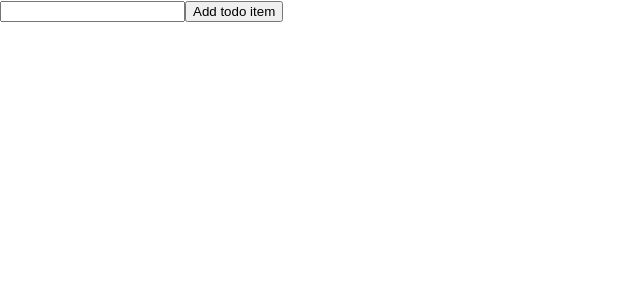
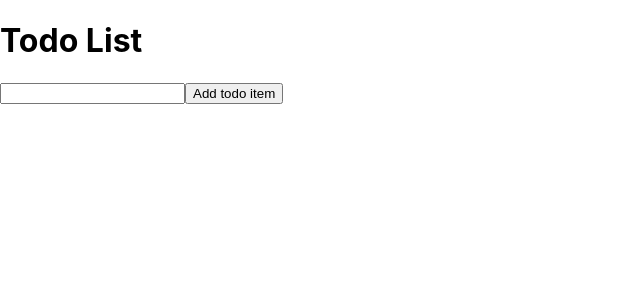
Before and after one commit to jed1337/ReactTodoList, a React (Create React App) app: page / in a window 1280 px wide. Shown: the top 300 px of the page, without its empty margins (0-640 px from the left). Built offline with nearby package versions, Linux system fonts and the light colour scheme.

Commit message:
Finish todo list

```diff
--- a/src/components/TodoItem/TodoItem.css
+++ b/src/components/TodoItem/TodoItem.css
@@ -0,0 +1,3 @@
+input[type=checkbox]:checked + span.strikethrough{
+    text-decoration: line-through;
+}
--- a/src/components/TodoItem/TodoItem.js
+++ b/src/components/TodoItem/TodoItem.js
@@ -1,15 +1,12 @@
 import React from 'react';
+import './TodoItem.css';
 
 class TodoItem extends React.Component {
-    constructor(props) {
-        super(props);
-    }
-
     render() {
         return (
             <div>
                 <input type="checkbox"/>
-                <span>{this.props.contents}</span>
+                <span className="strikethrough">{this.props.contents}</span>
             </div>
         )
     }
--- a/src/components/TodoList/TodoList.js
+++ b/src/components/TodoList/TodoList.js
@@ -24,9 +24,13 @@ class TodoList extends React.Component {
     render() {
         return (
             <div>
-                <input type="text" onChange={this.updateInputText}/>
-                <button onClick={this.createTodoListItem}>Add todo item</button>
-                <div>{this.state.todoItems}</div>
+                <h1>Todo List</h1>
+
+                <div className="todoItems">
+                    <input type="text" onChange={this.updateInputText}/>
+                    <button onClick={this.createTodoListItem}>Add todo item</button>
+                    <div>{this.state.todoItems}</div>
+                </div>
             </div>
         )
     }
```
Also changed, not shown: Tasking list.txt.
